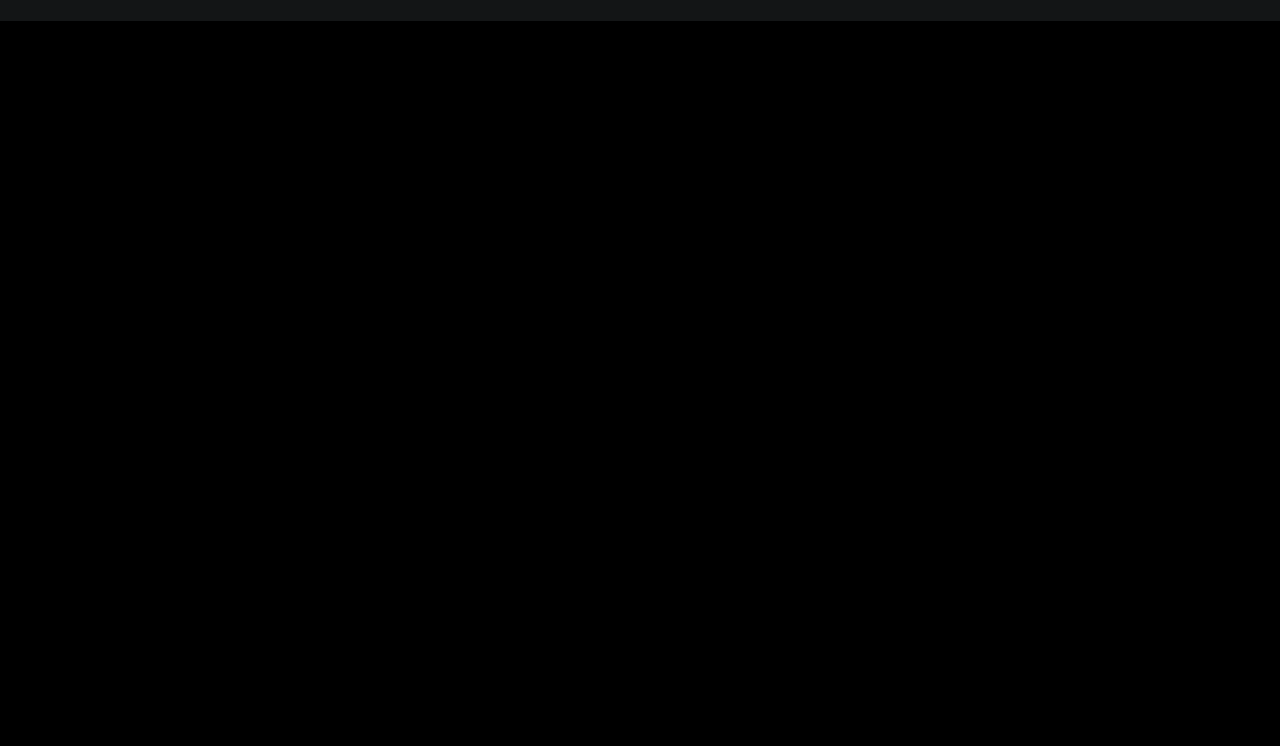
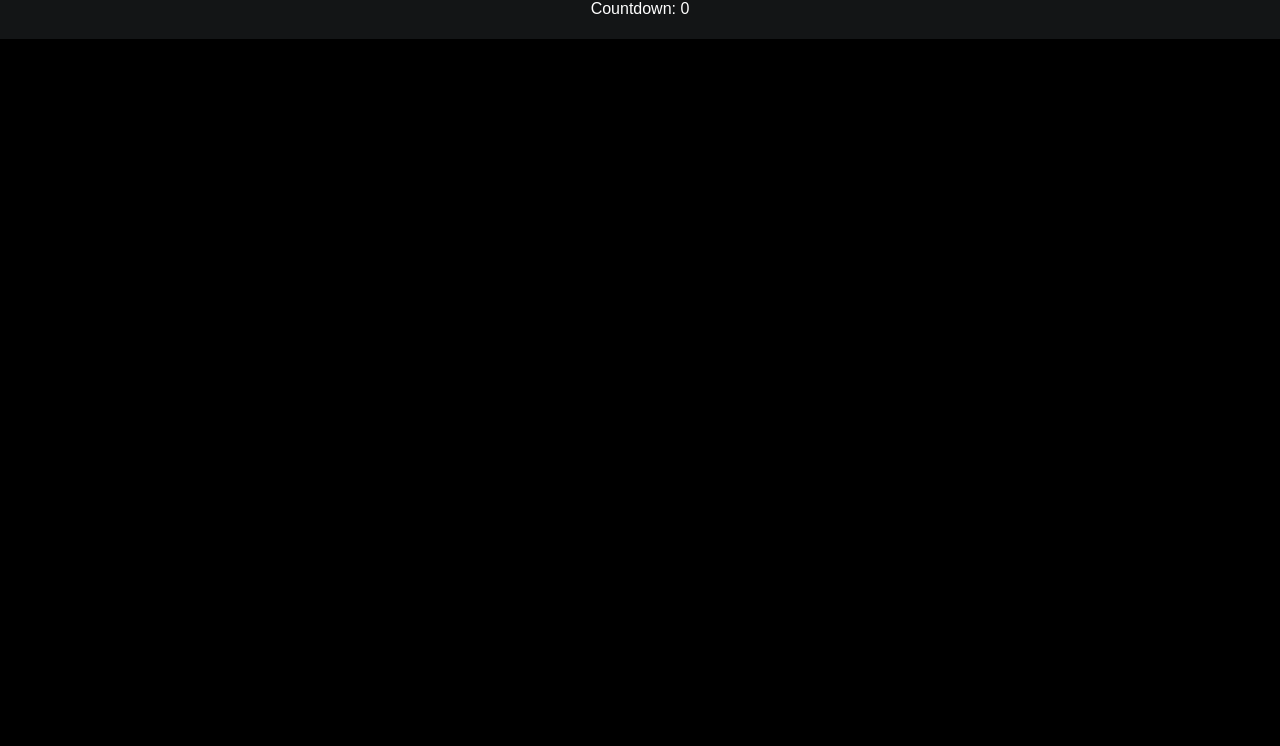
Before and after one commit to leafgilly/brienne_documentation, a React (Create React App) app in the folder my-app/: page /Morgan in a window 1280 px wide. Shown: the top 746 px of the page. Built offline with nearby package versions, Linux system fonts and the light colour scheme.

Commit message:
morgan onhover fixed!

```diff
--- a/my-app/src/pages/Morgan.js
+++ b/my-app/src/pages/Morgan.js
@@ -1,35 +1,52 @@
+import * as React from "react";
+
 import { Link } from "react-router-dom";
 
 import {connect} from 'react-redux';
 
 const Morgan = (props) => {
 
-    var pagesVisited = JSON.parse(document.cookie);
-    pagesVisited["Morgan"] = true;
-    document.cookie = JSON.stringify(pagesVisited);
+    // var pagesVisited = JSON.parse(document.cookie);
+    // pagesVisited["Morgan"] = true;
+    // document.cookie = JSON.stringify(pagesVisited);
 
-    const optionsCursorTrueWithMargin = {
-        followCursor: true,
-        shiftX: 20,
-        shiftY: 0
-      };
+
+    const [counter, setCounter] = React.useState(0);
+    const [hover, setHover] = React.useState(0);
+    const timeUntilCorrupted = 5;
+
+
+    // A TIMER THAT INCREMENTS MORGAN'S CORRUPTION
+
+    React.useEffect(() => {
+        if (hover === 0) {
+            return;
+        }
+        const timer =
+        counter < 255 && setInterval(() => setCounter(counter + 1), 500);
+        return () => clearInterval(timer);
+    }, [counter, hover]);
+    console.log(hover);
 
     return (
     <>
-    <div onMouseOver={()=>{
-            if (props.MorganCorruption >= 14 && props.MorganNeonTrees < 255) {
-                props.dispatch({
-                    type: 'morganNeonTrees',
-                    value: 1,
-                });
-            } else if (props.MorganNeonTrees >= 255 && props.MorganVisited != 1) {
+    <div>Countdown: {counter}</div>
+    <div onMouseLeave={()=>{
+        if (props.MorganCorruption >= 14) {
+            setHover(0);
+        }
+    }}
+        onMouseOver={()=>{
+            if (props.MorganCorruption >= 14 && counter*timeUntilCorrupted < 255) {
+                setHover(1);
+            } else if (counter*timeUntilCorrupted >= 255 && props.MorganVisited != 1) {
                 props.dispatch({
                     type: 'visitMorgan',
                     value: 1,
                 });
             }
         }} style={{backgroundColor: props.MorganCorruption>=14 ?
-        'rgba(' + props.MorganNeonTrees + ',' + props.MorganNeonTrees + ',' + props.MorganNeonTrees + ')' : 'black',
+        'rgba(' + counter*timeUntilCorrupted + ',' + counter*timeUntilCorrupted + ',' + counter*timeUntilCorrupted + ')' : 'black',
         color: 'white'}}>
 
         <div style={{color: 'rgba(255, 255, 255,' + props.MorganOpacity}}>
@@ -141,7 +158,6 @@ const Morgan = (props) => {
     return {
         MorganName: state.MorganName,
         MorganCorruption: state.MorganCorruption,
-        MorganNeonTrees: state.MorganNeonTrees,
         MorganOpacity: state.MorganOpacity,
         MorganVisited: state.MorganVisited,
     };
--- a/my-app/src/store.js
+++ b/my-app/src/store.js
@@ -9,7 +9,6 @@ const initialState = {
     MorganName: 'Morgan',
     MorganCorruption: 0,
     MorganOpacity: 0.0,
-    MorganNeonTrees: 0,
 
     //AMANDA VALUES
     AmandaCorruption: 0,
@@ -33,10 +32,6 @@ function reducer(state, action) {
         const newState = {...state};
         newState.MorganOpacity += action.value;
         return newState;
-    } else if (action.type === 'morganNeonTrees') {
-        const newState = {...state};
-        newState.MorganNeonTrees += action.value;
-        return newState;
     }
     else {
         return state;
```
